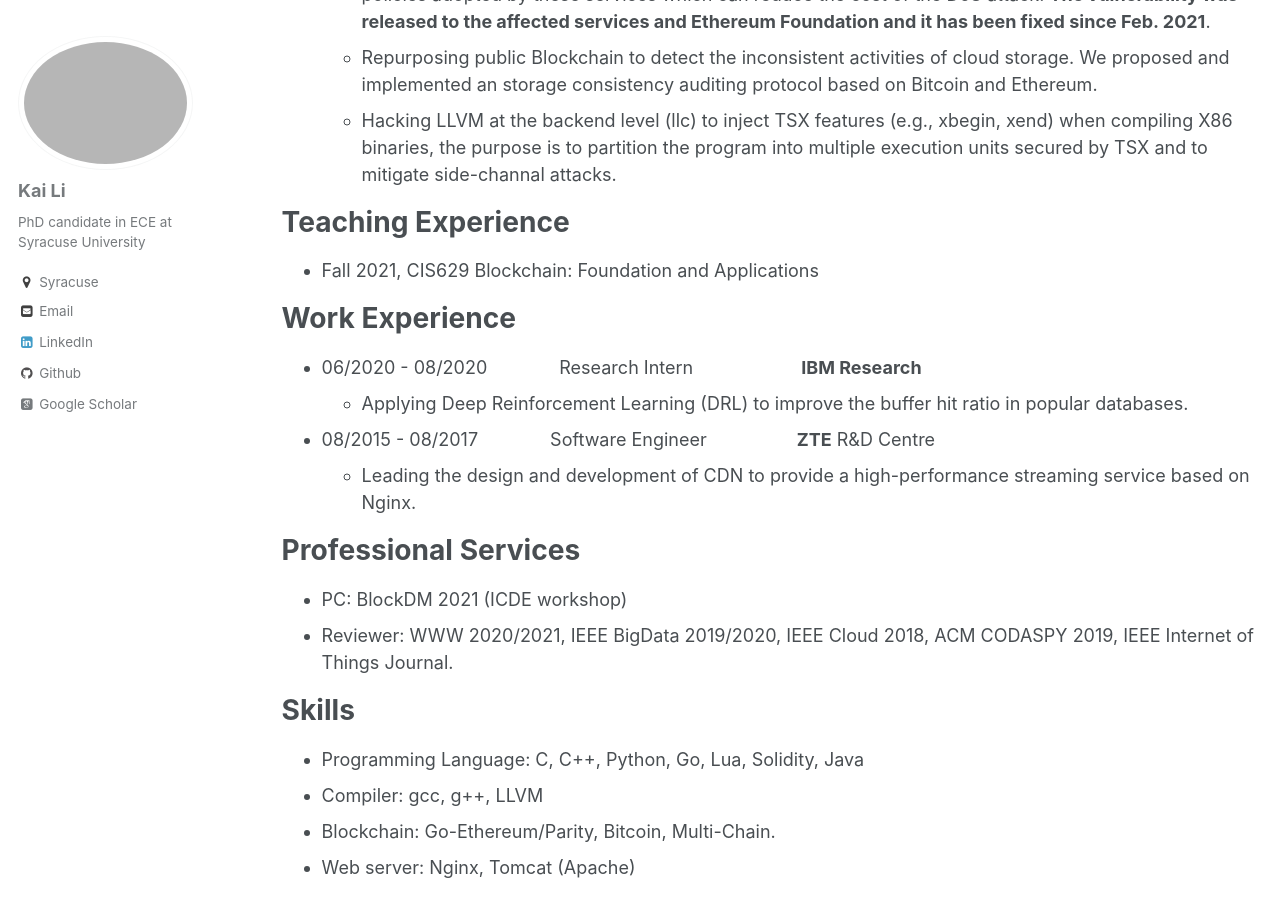
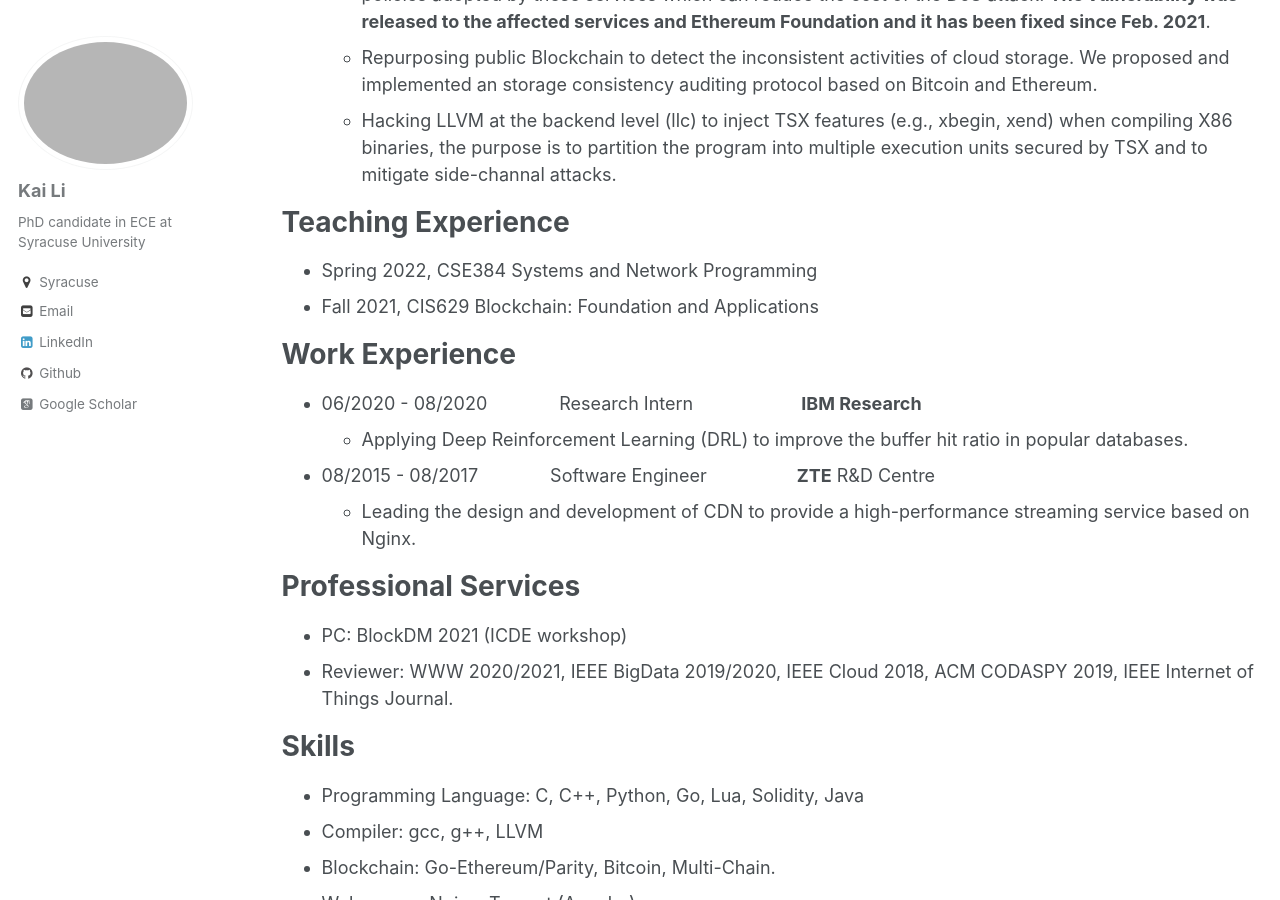
Before and after one commit to likai1993/likai1993.github.io, a Jekyll site: the page built from _pages/cv.md, in a window 1280 px wide and 900 px high, scrolled down 516 px. Built offline with Jekyll 4.4.1, drawn with Linux system fonts in a browser that asks for light colours; some web fonts are replaced.

Commit message:
Update cv.md

```diff
--- a/_pages/cv.md
+++ b/_pages/cv.md
@@ -24,6 +24,7 @@ Research Experience
 
 Teaching Experience
 =====
+* Spring 2022, CSE384 Systems and Network Programming
 * Fall 2021, CIS629 Blockchain: Foundation and Applications
 
 Work Experience
```
